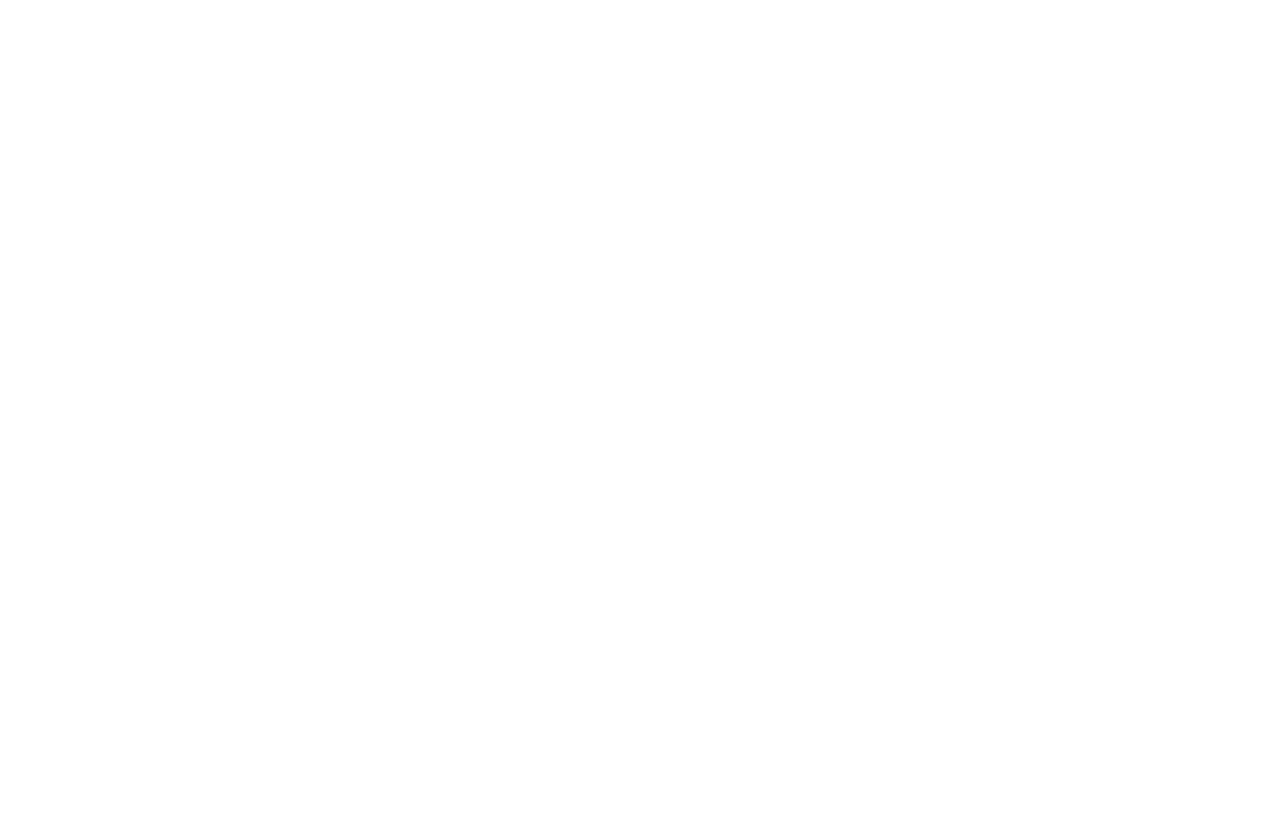
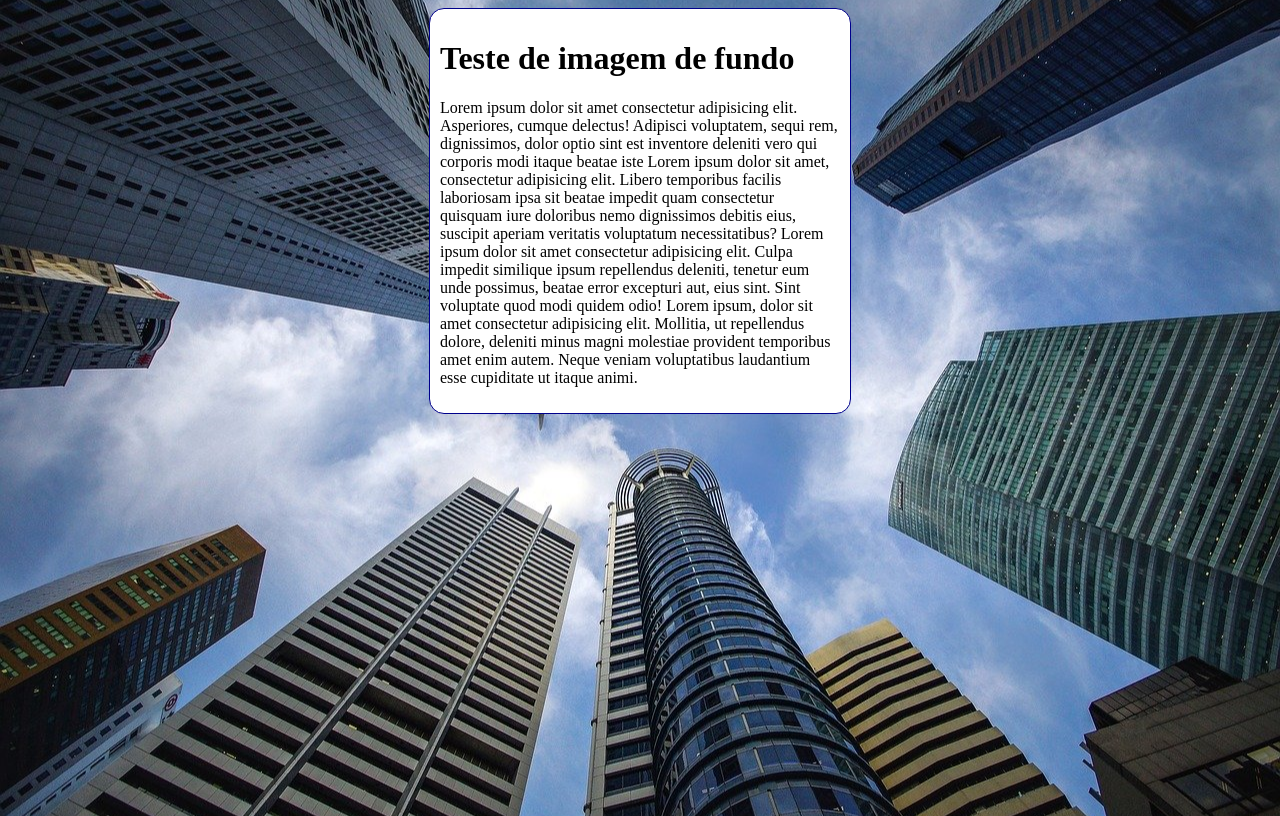
Before and after one commit to alygomes28/Curso-de-HTML, a plain HTML site: page Exercicios/Ex 022 - Imagens de Fundo/fundo006.html in a window 1280 px wide. Drawn offline with Linux system fonts and the light colour scheme.

Commit message:
atualizando ex 022

```diff
--- a/Exercicios/Ex 022 - Imagens de Fundo/fundo006.html
+++ b/Exercicios/Ex 022 - Imagens de Fundo/fundo006.html
@@ -4,8 +4,32 @@
     <meta charset="UTF-8">
     <meta name="viewport" content="width=device-width, initial-scale=1.0">
     <title>Document</title>
+    <style>
+        body{
+            height: 100vh;
+            background-color: black;
+            background-image: url(Imagens/wallpaper002.jpg);
+            background-position: center center;
+            background-repeat: no-repeat;
+            background-size: cover;
+
+        }
+
+        main{
+            background-color: white;
+            width: 400px;
+            padding: 10px;
+            margin: auto;
+            border: 1px solid darkblue;
+            border-radius: 15px;
+        }
+
+    </style>
 </head>
 <body>
-
+    <main>
+        <h1>Teste de imagem de fundo</h1>
+            <p>Lorem ipsum dolor sit amet consectetur adipisicing elit. Asperiores, cumque delectus! Adipisci voluptatem, sequi rem, dignissimos, dolor optio sint est inventore deleniti vero qui corporis modi itaque beatae iste Lorem ipsum dolor sit amet, consectetur adipisicing elit. Libero temporibus facilis laboriosam ipsa sit beatae impedit quam consectetur quisquam iure doloribus nemo dignissimos debitis eius, suscipit aperiam veritatis voluptatum necessitatibus? Lorem ipsum dolor sit amet consectetur adipisicing elit. Culpa impedit similique ipsum repellendus deleniti, tenetur eum unde possimus, beatae error excepturi aut, eius sint. Sint voluptate quod modi quidem odio! Lorem ipsum, dolor sit amet consectetur adipisicing elit. Mollitia, ut repellendus dolore, deleniti minus magni molestiae provident temporibus amet enim autem. Neque veniam voluptatibus laudantium esse cupiditate ut itaque animi.</p>
+    </main>
 </body>
 </html>
```
